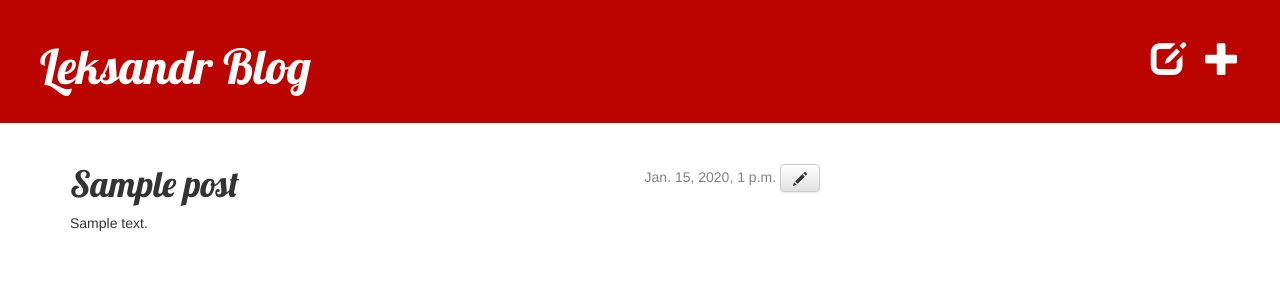
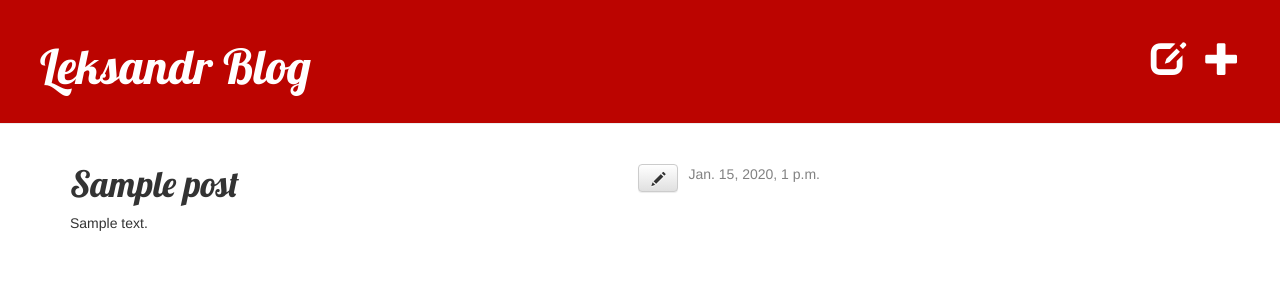
Before and after one commit to Alekom/my-first-blog, a Django app: page /post/1/ in a window 1280 px wide. Shown: the top 300 px of the page. Run offline with Django 3.2, Linux system fonts and the light colour scheme; the first user in the database is signed in; tables that the repository leaves empty hold one stand-in row (Sample ...); some libraries are stand-ins or nearby versions.

Commit message:
Changed margin for edit and publish buttons

```diff
--- a/blog/static/css/blog.css
+++ b/blog/static/css/blog.css
@@ -10,6 +10,12 @@
     text-decoration: none;
 }
 
+.post-button {
+	float: right;
+	margin-left: 10px;
+
+}
+
 h1, h2, h3, h4 {
     font-family: 'Lobster', cursive;
 }
@@ -17,6 +23,7 @@ h1, h2, h3, h4 {
 .date {
     color: #828282;
 	float: right;
+	margin-left: 10px;
 }
 
 .save {
--- a/blog/templates/blog/post_detail.html
+++ b/blog/templates/blog/post_detail.html
@@ -2,14 +2,20 @@
 
 {% block content %}
     <div class="post">
-        <div class="date">
-			{% if post.published_date %}
+		{% if post.published_date %}
+			<div class="date">
 				{{ post.published_date }}
-			{% endif %}
-			{% if user.is_authenticated %}
-				 <a class="btn btn-default" href="{% url 'post_edit' pk=post.pk %}"><span class="glyphicon glyphicon-pencil"></span></a>
-			{% endif %}
-		</div>
+			</div>
+		{% else %}
+			<div class="post-button">
+				<a class="btn btn-default" href="{% url 'post_publish' pk=post.pk %}"><span class="glyphicon glyphicon-ok"></span></a>
+			</div>
+		{% endif %}
+		{% if user.is_authenticated %}
+			<div class="post-button">
+				<a class="btn btn-default" href="{% url 'post_edit' pk=post.pk %}"><span class="glyphicon glyphicon-pencil"></span></a>
+			</div>
+		{% endif %}
 		<h1>{{ post.title }}</h1>
         <p>{{ post.text|linebreaksbr }}</p>
     </div>
--- a/blog/urls.py
+++ b/blog/urls.py
@@ -7,4 +7,5 @@ urlpatterns = [
 	url(r'^post/new/$', views.post_new, name='post_new'),
 	url(r'^post/(?P<pk>\d+)/edit/$', views.post_edit, name='post_edit'),
 	url(r'^drafts/$', views.post_draft_list, name='post_draft_list'),
+	url(r'^post/(?P<pk>\d+)/publish/$', views.post_publish, name='post_publish'),
 ]
--- a/blog/views.py
+++ b/blog/views.py
@@ -39,3 +39,8 @@ def post_edit(request, pk):
 def post_draft_list(request):
     posts = Post.objects.filter(published_date__isnull=True).order_by('created_date')
     return render(request, 'blog/post_draft_list.html', {'posts': posts})
+
+def post_publish(request, pk):
+    post = get_object_or_404(Post, pk=pk)
+    post.publish()
+    return redirect('post_detail', pk=pk)
```
